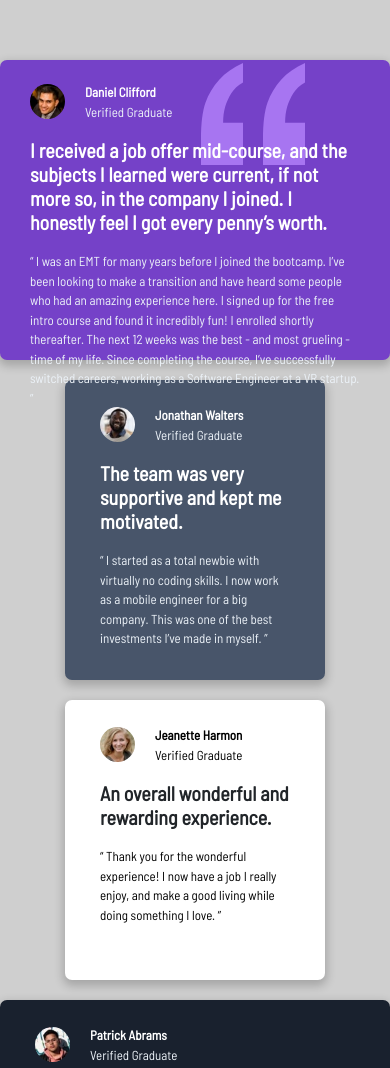
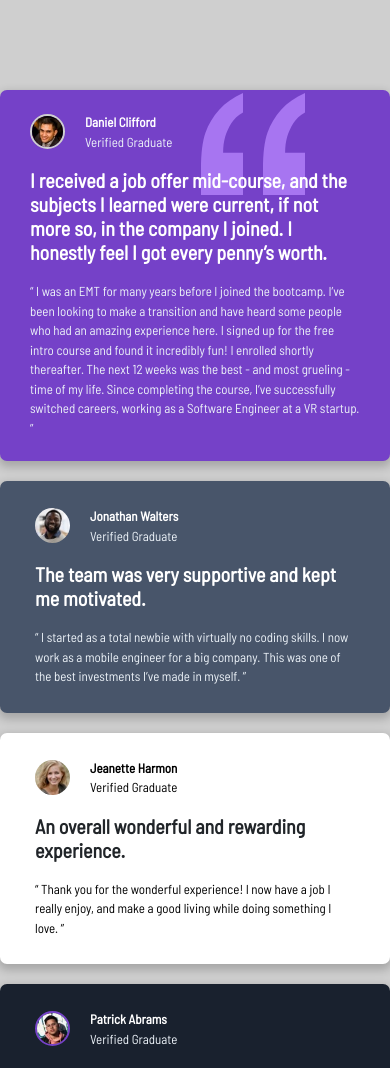
Before and after one commit to riteessshh/testimonial-grid-section-development, a plain HTML site: page index.html in a window 390 px wide. Shown: the top 1068 px of the page. Drawn offline with nearby package versions, Linux system fonts and the light colour scheme.

Commit message:
edit3.0
final edit.
project complete

```diff
--- a/index.html
+++ b/index.html
@@ -15,7 +15,7 @@
   <link href="https://cdn.jsdelivr.net/npm/bootstrap@5.0.0-beta1/dist/css/bootstrap.min.css" rel="stylesheet" integrity="sha384-giJF6kkoqNQ00vy+HMDP7azOuL0xtbfIcaT9wjKHr8RbDVddVHyTfAAsrekwKmP1" crossorigin="anonymous">
   <link rel="stylesheet" href="styles.css">
 
-  <title>Frontend Mentor | [Challenge Name Here]</title>
+  <title>Frontend Mentor | [Testimonial-grid-section-developement]</title>
 
   <!-- Feel free to remove these styles or customise in your own stylesheet 👍 -->
   <style>
@@ -37,7 +37,7 @@
         <div class="row">
           <div class="col-lg-8 first">
             <p>
-              <img class="head" src="images/image-daniel.jpg" alt="">
+              <img class="head dan" src="images/image-daniel.jpg" alt="">
             <p class="name">Daniel Clifford</p>
             <p>Verified Graduate</p>
             </p>
@@ -55,7 +55,7 @@
 
           <div class="col-lg-4 second">
             <p>
-              <img class="head" src="images/image-jonathan.jpg" alt="">
+              <img class="head jon" src="images/image-jonathan.jpg" alt="">
             <p class="name">Jonathan Walters</p>
             <p>Verified Graduate</p>
             </p>
@@ -82,7 +82,7 @@
 
           <div class="col-lg-8 forth">
             <p>
-              <img class="head" src="images/image-patrick.jpg" alt="">
+              <img class="head pat" src="images/image-patrick.jpg" alt="">
             <p class="name">Patrick Abrams</p>
             <p>Verified Graduate</p>
             </p>
@@ -122,7 +122,7 @@
 
   <div class="attribution">
     Challenge by <a href="https://www.frontendmentor.io?ref=challenge" target="_blank">Frontend Mentor</a>.
-    Coded by <a href="#">Your Name Here</a>.
+    Coded by <a href="https://www.frontendmentor.io/profile/riteessshh">riteessshh</a>.
   </div>
 </body>
 
--- a/styles.css
+++ b/styles.css
@@ -2,7 +2,8 @@
 body{
   background-color: hsl(0, 0%, 81%);
   font-family: 'Barlow Semi Condensed', sans-serif;
-  margin: 50px auto auto;
+  margin: 80px auto auto;
+  letter-spacing: inherit;
 }
 
 p{
@@ -40,6 +41,15 @@ h4{
   top: 3px;
   right: 85px;
   z-index: 1;
+}
+.dan{
+  border: 2px solid hsl(0, 0%, 81%);
+}
+/* .jon{
+  border: 2px solid hsl(219, 29%, 14%);
+} */
+.pat{
+  border: 2px solid hsl(263, 55%, 52%);
 }
 
 /* cards */
@@ -93,3 +103,61 @@ h4{
   box-shadow:  0 4px 10px 2px rgba(0,0,0,0.2);
   border-radius: 7px;
 }
+
+.attribution{
+  margin: 30px auto auto;
+}
+
+@media (max-width: 1200px) {
+  .first{
+    position: relative;
+    background-color: hsl(263, 55%, 52%);
+    color: White;
+    width: auto;
+    height: auto;
+    margin: 10px auto;
+    padding: 7px 30px;
+    box-shadow:  0 4px 10px 2px rgba(0,0,0,0.2);
+    border-radius: 7px;
+  }
+  .second{
+    background-color: hsl(217, 19%, 35%);
+    color: White;
+    width: auto;
+    height: auto;
+    margin: 10px auto;
+    padding: 10px 35px;
+    box-shadow:  0 4px 10px 2px rgba(0,0,0,0.2);
+    border-radius: 7px;
+  }
+  .third{
+    background-color: White;
+    width: auto;
+    height: auto;
+    margin: 10px auto;
+    padding: 10px 35px;
+    box-shadow:  0 4px 10px 2px rgba(0,0,0,0.2);
+    border-radius: 7px;
+  }
+  .forth{
+    background-color: hsl(219, 29%, 14%);
+    color: White;
+    width: auto;
+    height: auto;
+    margin: 10px auto;
+    padding: 10px 35px;
+    box-shadow:  0 4px 10px 2px rgba(0,0,0,0.2);
+    border-radius: 7px;
+  }
+  .fifth{
+    background-color: White;
+    width: auto;
+    height: auto;
+    margin: 10px auto;
+    padding: 10px 35px;
+    box-shadow:  0 4px 10px 2px rgba(0,0,0,0.2);
+    border-radius: 7px;
+  }
+
+
+}
```
Lines whose indentation alone changed are shown as unchanged.
